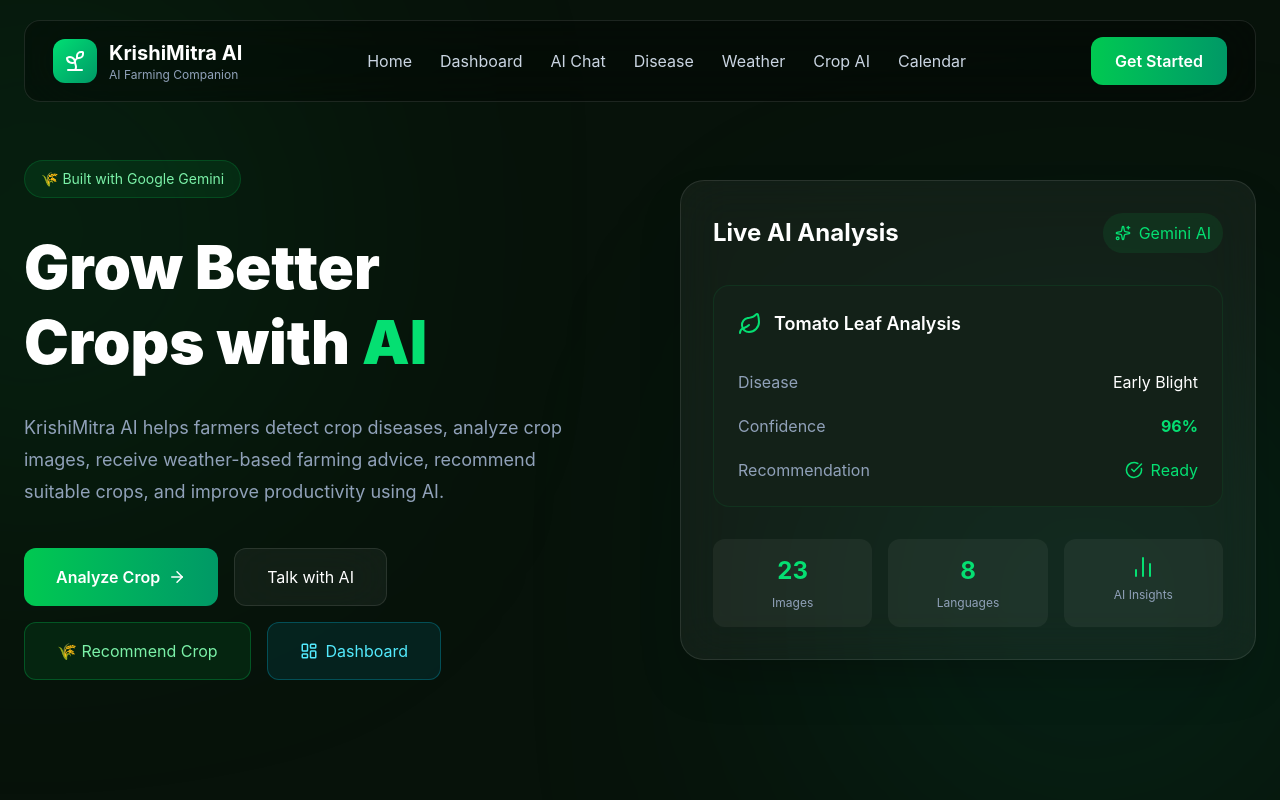
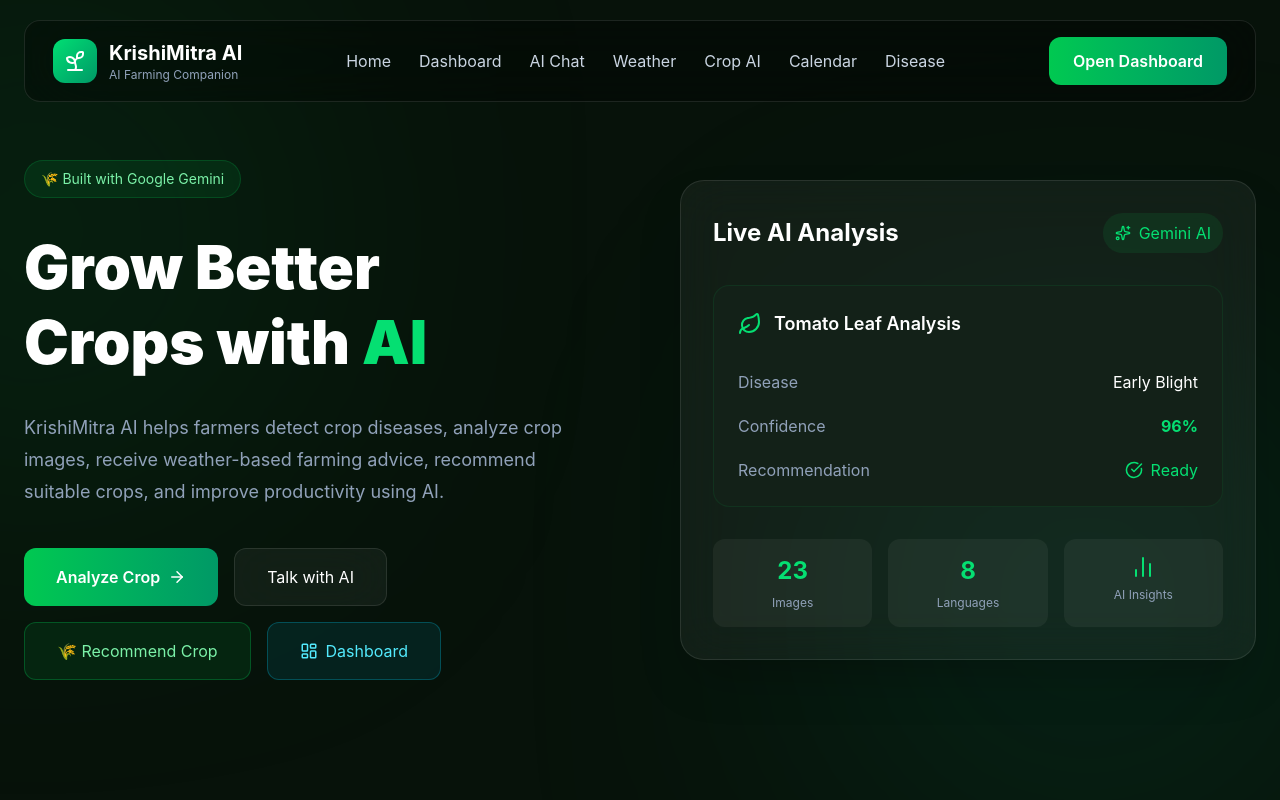
Before and after one commit to souvikpal77/krishimitra-ai, a React app in the folder frontend/: page / in a window 1280 px wide. Shown: the top 800 px of the page. Built offline with nearby package versions, Linux system fonts and the light colour scheme; no server answers; the HTML template or start-up script is replaced by a standard one.

Commit message:
Complete KrishiMitra AI with weather, disease detection, crop recommendation and dashboard

```diff
--- a/frontend/src/components/Footer.jsx
+++ b/frontend/src/components/Footer.jsx
@@ -3,40 +3,56 @@ import { Mail, Heart } from "lucide-react";
 export default function Footer() {
   return (
     <footer className="border-t border-white/10 bg-[#050B07]">
-      <div className="max-w-7xl mx-auto px-6 py-14">
+      <div className="mx-auto max-w-7xl px-6 py-14">
 
         <div className="grid gap-10 md:grid-cols-3">
 
+          {/* Brand */}
           <div>
             <h2 className="text-2xl font-bold">
               <span className="text-green-400">Krishi</span>Mitra AI
             </h2>
 
-            <p className="mt-4 text-slate-400 leading-7">
+            <p className="mt-4 leading-7 text-slate-400">
               AI-powered farming assistant built with Google Gemini to help
-              farmers detect crop diseases and improve agricultural productivity.
+              farmers detect crop diseases, receive crop recommendations,
+              weather insights, and improve agricultural productivity.
             </p>
           </div>
 
+          {/* Quick Links */}
           <div>
-            <h3 className="mb-4 font-semibold text-white">Quick Links</h3>
+            <h3 className="mb-4 font-semibold text-white">
+              Quick Links
+            </h3>
 
             <ul className="space-y-3 text-slate-400">
-              <li>Home</li>
-              <li>Features</li>
-              <li>How It Works</li>
-              <li>Contact</li>
+              <li>🏠 Home</li>
+              <li>📊 Dashboard</li>
+              <li>🤖 AI Chat</li>
+              <li>🌤 Weather</li>
+              <li>🌾 Crop Recommendation</li>
+              <li>🦠 Disease Detection</li>
             </ul>
           </div>
 
+          {/* Contact */}
           <div>
-            <h3 className="mb-4 font-semibold text-white">Contact</h3>
+            <h3 className="mb-4 font-semibold text-white">
+              Contact
+            </h3>
 
-            <div className="flex items-center gap-3 text-slate-400">
+            <a
+              href="mailto:souvikpal.dev@gmail.com"
+              className="flex items-center gap-3 text-slate-400 transition hover:text-green-400"
+            >
               <Mail size={20} />
               <span>souvikpal.dev@gmail.com</span>
-            </div>
+            </a>
 
+            <p className="mt-5 text-slate-500">
+              Made for Indian Farmers 🌾
+            </p>
           </div>
 
         </div>
@@ -51,6 +67,8 @@ export default function Footer() {
             React + Google Gemini
           </div>
 
+          <p>Version 1.0.0</p>
+
         </div>
 
       </div>
--- a/frontend/src/components/Navbar.jsx
+++ b/frontend/src/components/Navbar.jsx
@@ -5,7 +5,7 @@ export default function Navbar() {
   return (
     <header className="fixed inset-x-0 top-0 z-50">
       <div className="mx-auto max-w-7xl px-6 pt-5">
-        <div className="flex items-center justify-between rounded-2xl border border-white/10 bg-black/30 backdrop-blur-2xl px-7 py-4">
+        <div className="flex items-center justify-between rounded-2xl border border-white/10 bg-black/30 px-7 py-4 backdrop-blur-2xl">
 
           {/* Logo */}
           <Link to="/" className="flex items-center gap-3">
@@ -14,7 +14,7 @@ export default function Navbar() {
             </div>
 
             <div>
-              <h1 className="text-xl font-bold">
+              <h1 className="text-xl font-bold text-white">
                 KrishiMitra AI
               </h1>
 
@@ -25,9 +25,12 @@ export default function Navbar() {
           </Link>
 
           {/* Navigation */}
-          <nav className="hidden md:flex items-center gap-7 text-slate-300">
+          <nav className="hidden items-center gap-7 md:flex text-slate-300">
 
-            <Link to="/" className="transition hover:text-green-400">
+            <Link
+              to="/"
+              className="transition hover:text-green-400"
+            >
               Home
             </Link>
 
@@ -43,13 +46,6 @@ export default function Navbar() {
               className="transition hover:text-green-400"
             >
               AI Chat
-            </Link>
-
-            <Link
-              to="/disease"
-              className="transition hover:text-green-400"
-            >
-              Disease
             </Link>
 
             <Link
@@ -73,14 +69,21 @@ export default function Navbar() {
               Calendar
             </Link>
 
+            <Link
+              to="/disease"
+              className="transition hover:text-green-400"
+            >
+              Disease
+            </Link>
+
           </nav>
 
-          {/* Button */}
+          {/* CTA Button */}
           <Link
-            to="/chat"
-            className="rounded-xl bg-gradient-to-r from-green-500 to-emerald-600 px-6 py-3 font-semibold transition hover:scale-105"
+            to="/dashboard"
+            className="rounded-xl bg-gradient-to-r from-green-500 to-emerald-600 px-6 py-3 font-semibold text-white transition hover:scale-105"
           >
-            Get Started
+            Open Dashboard
           </Link>
 
         </div>
```
Also changed, not shown: 1 other file (tests, documents, lock files or other folders).
